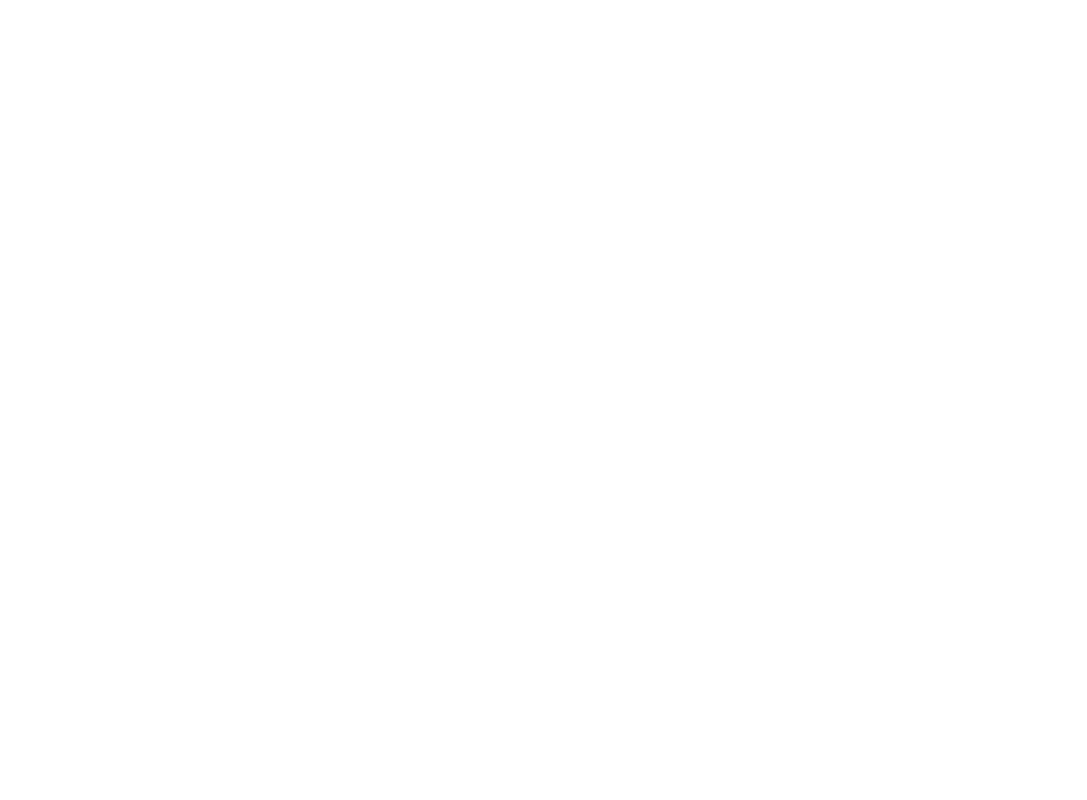
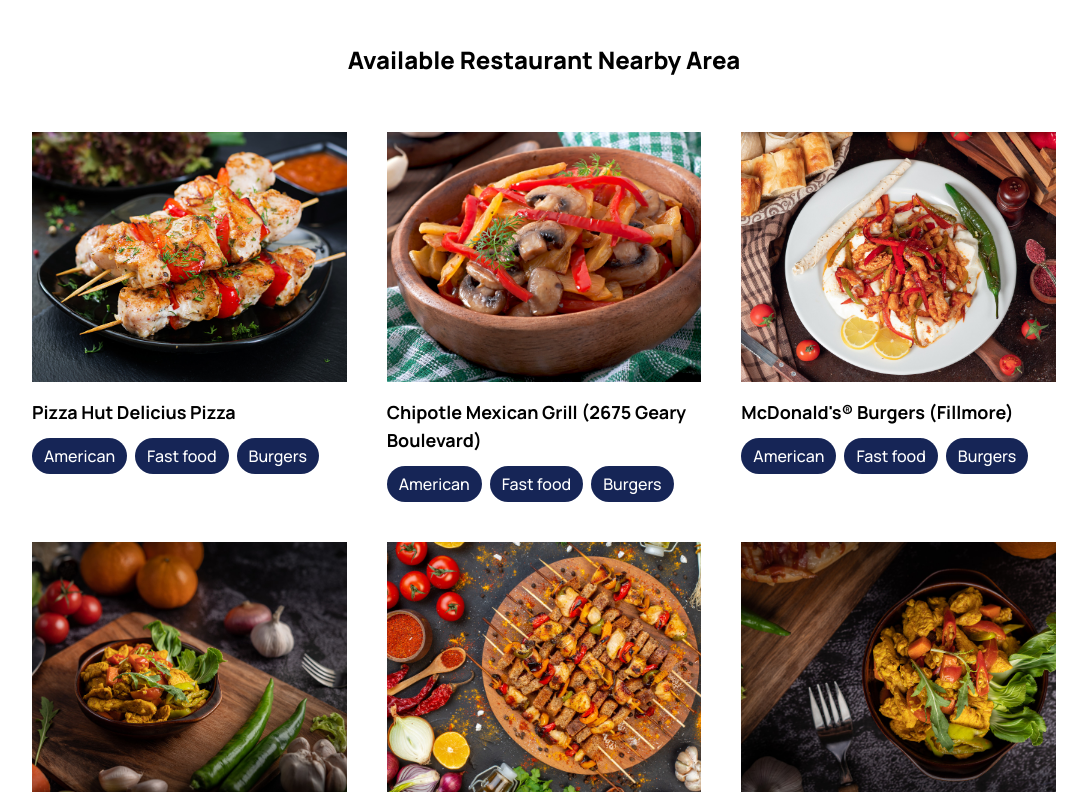
Before and after one commit to KRyderTR/food_landing, a Next.js app: page / in a window 1280 px wide. Shown: the part 820-1620 px from the top of the page, without its empty margins (96-1183 px from the left). Before the commit the page ends 800 px from the top, so only its background shows below. Built offline with nearby package versions, Linux system fonts and the light colour scheme.

Commit message:
restSectionComplete

```diff
--- a/components/Home/Home.tsx
+++ b/components/Home/Home.tsx
@@ -1,9 +1,11 @@
 import React from "react";
 import Hero from "./Hero/Hero";
+import Restaurant from "./Restaurant/Restaurant";
 
 const Home = () => {
   return <div className="overflow-hidden">
     <Hero />
+    <Restaurant />
   </div>;
 };
 
--- /dev/null
+++ b/components/Home/Restaurant/Restaurant.tsx
@@ -0,0 +1,29 @@
+import React from "react";
+import RestaurantCard from "./RestaurantCard";
+import { RestaurantDemoData } from "@/constant/restaurant-demo-data";
+
+const Restaurant = () => {
+  const demoList = RestaurantDemoData;
+
+  return (
+    <div className="pt-16 pb-16">
+      <div className="text-xl sm:text-2xl text-center font-extrabold">
+        Available Restaurant Nearby Area
+      </div>
+
+      <div className="w-[80%] mx-auto grid md:grid-cols-1 lg:grid-cols-2 xl:grid-cols-3 gap-10 mt-14">
+        {demoList.map((data) => (
+          <RestaurantCard key={data.id} image={data.image} title={data.title} />
+        ))}
+      </div>
+
+      <div className="mt-16 text-center">
+        <button className="px-9 py-2 sm:px-12 sm:py-3.5 cursor-pointer rounded-full font-bold text-base sm:text-lg bg-cyan-700 text-white dark:text-black hover:bg-cyan-950 transition-all duration-300 dark:bg-cyan-300 dark:hover:bg-cyan-200">
+          Discover More &rarr;
+        </button>
+      </div>
+    </div>
+  );
+};
+
+export default Restaurant;
--- /dev/null
+++ b/components/Home/Restaurant/RestaurantCard.tsx
@@ -0,0 +1,33 @@
+import Image from "next/image";
+import React from "react";
+
+type RestaurantCardProps = {
+  image: string;
+  title: string;
+};
+
+const RestaurantCard = ({ image, title }: RestaurantCardProps) => {
+  return (
+    <div>
+      <Image
+        src={image}
+        alt="img"
+        width={400}
+        height={400}
+        className="w-full h-[250px] object-cover"
+      />
+
+      <h1 className="mt-4 w-fit dark:hover:text-amber-300 hover:text-blue-950 transition-all duration-200 cursor-pointer text-base sm:text-lg font-bold">
+        {title}
+      </h1>
+
+      <div className="flex items-center font-medium mt-3 space-x-2">
+        <p className="bg-blue-950 px-3 py-1.5 rounded-full text-sm sm:text-base text-white">American</p>
+        <p className="bg-blue-950 px-3 py-1.5 rounded-full text-sm sm:text-base text-white">Fast food</p>
+        <p className="bg-blue-950 px-3 py-1.5 rounded-full text-sm sm:text-base text-white">Burgers</p>
+      </div>
+    </div>
+  );
+};
+
+export default RestaurantCard;
--- /dev/null
+++ b/constant/restaurant-demo-data.ts
@@ -0,0 +1,32 @@
+export const RestaurantDemoData = [
+    {
+        id: 1,
+        image: "/images/r1.jpg",
+        title: "Pizza Hut Delicius Pizza",
+    },
+    {
+        id: 2,
+        image: "/images/r2.jpg",
+        title: "Chipotle Mexican Grill (2675 Geary Boulevard)",
+    },
+    {
+        id: 3,
+        image: "/images/r3.jpg",
+        title: "McDonald's® Burgers (Fillmore)",
+    },
+    {
+        id: 4,
+        image: "/images/r4.jpg",
+        title: "The Baked Bear San Francisco",
+    },
+    {
+        id: 5,
+        image: "/images/r5.jpg",
+        title: "Shake Shack (3060 Fillmore Street)",
+    },
+    {
+        id: 6,
+        image: "/images/r6.jpg",
+        title: "Chubby Noodle Chinese Takeout",
+    },
+]
```
